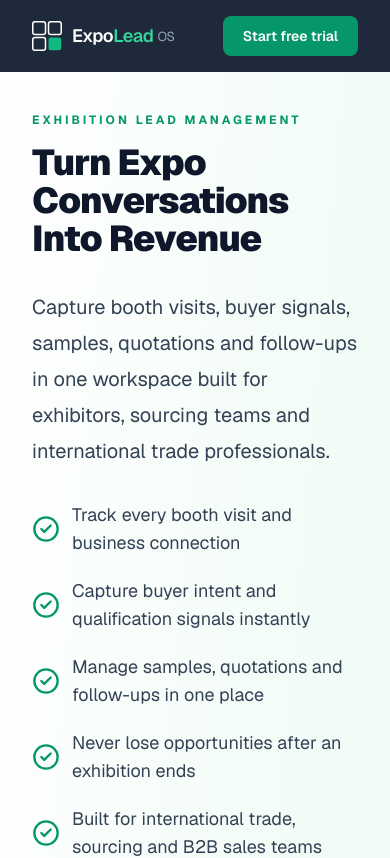
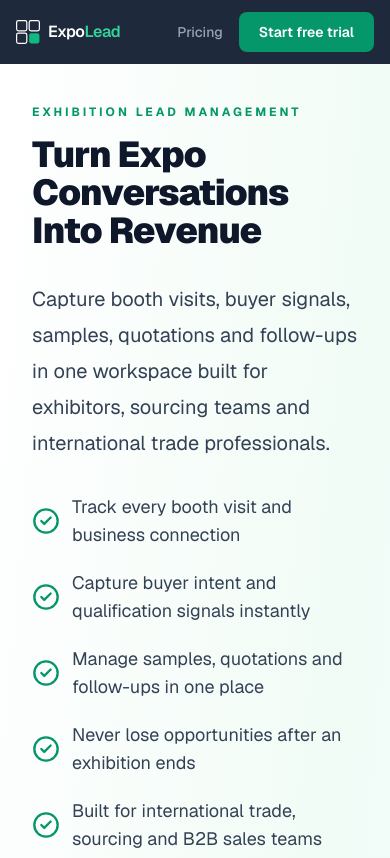
Before and after one commit to tradesoil-dev/expolead-os, a Next.js app: page / in a window 390 px wide. Shown: the top 858 px of the page. Built offline with nearby package versions, Linux system fonts and the light colour scheme.

Commit message:
Fix mobile landing nav: show Pricing, compact logo, hide OS label on small screens

```diff
--- a/app/page.tsx
+++ b/app/page.tsx
@@ -13,23 +13,23 @@ export default function HomePage() {
   return (
     <main className="min-h-screen bg-gradient-to-br from-white via-emerald-50/60 to-sky-50 text-slate-950">
       {/* HEADER */}
-      <header className="flex items-center justify-between bg-slate-800 px-8 py-4 lg:px-16">
-        <div className="flex items-center gap-2.5">
-          <svg width="30" height="30" viewBox="0 0 40 40" fill="none" xmlns="http://www.w3.org/2000/svg">
+      <header className="flex items-center justify-between bg-slate-800 px-4 py-3 lg:px-16 lg:py-4">
+        <div className="flex items-center gap-2">
+          <svg width="24" height="24" viewBox="0 0 40 40" fill="none" xmlns="http://www.w3.org/2000/svg" className="shrink-0">
             <rect x="1" y="1" width="17" height="17" rx="3" stroke="white" strokeWidth="2" fill="none"/>
             <rect x="22" y="1" width="17" height="17" rx="3" stroke="white" strokeWidth="2" fill="none"/>
             <rect x="1" y="22" width="17" height="17" rx="3" stroke="white" strokeWidth="2" fill="none"/>
             <rect x="22" y="22" width="17" height="17" rx="3" fill="#10b981"/>
           </svg>
-          <span className="flex items-center text-[18px] font-semibold tracking-tight leading-none">
-            <span className="text-white">Expo</span><span className="text-emerald-400">Lead</span><span className="text-slate-400 text-[13px] font-normal ml-1">OS</span>
+          <span className="flex items-center text-[16px] font-semibold tracking-tight leading-none">
+            <span className="text-white">Expo</span><span className="text-emerald-400">Lead</span><span className="hidden sm:inline text-slate-400 text-[11px] font-normal ml-1">OS</span>
           </span>
         </div>
 
         <div className="flex items-center gap-4">
           <Link
             href="/pricing"
-            className="hidden sm:block text-sm font-medium text-slate-400 hover:text-white transition-colors"
+            className="text-sm font-medium text-slate-400 hover:text-white transition-colors"
           >
             Pricing
           </Link>
```
